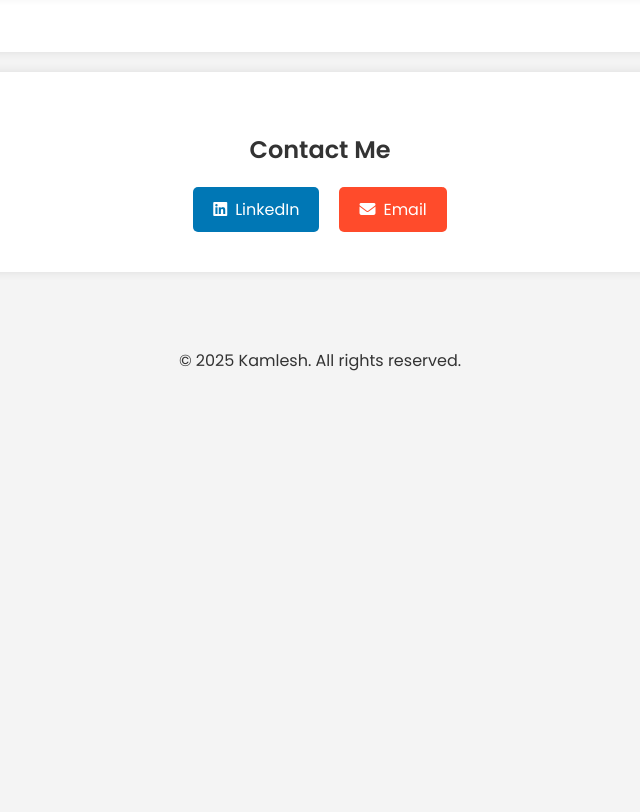
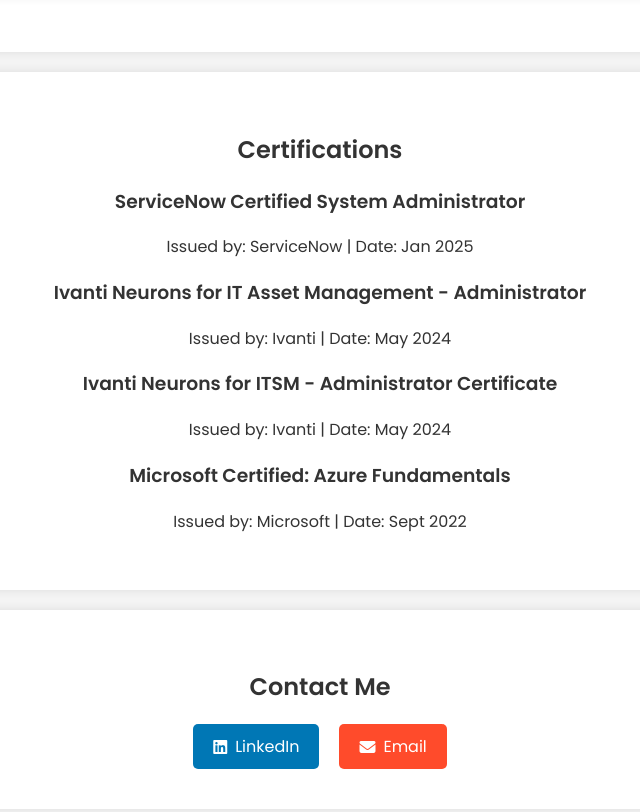
Before and after one commit to kamlesh2909/IvantiHeatPortfolio, a plain HTML site: page index.html in a window 1280 px wide. Shown: the part 3409-4221 px from the top of the page, without its empty margins (320-960 px from the left). Before the commit the page ends 3818 px from the top, so only its background shows below. Drawn offline with Linux system fonts and the light colour scheme.

Commit message:
Update index.html

```diff
--- a/index.html
+++ b/index.html
@@ -119,6 +119,28 @@
             </div>
         </section>
 
+        <section id="certifications" class="section">
+            <h2>Certifications</h2>
+            <div class="certifications-container">
+                <div class="certification-item">
+                    <h3>ServiceNow Certified System Administrator</h3>
+                    <p>Issued by: ServiceNow | Date: Jan 2025</p>
+                </div>
+                <div class="certification-item">
+                    <h3>Ivanti Neurons for IT Asset Management - Administrator</h3>
+                    <p>Issued by: Ivanti | Date: May 2024</p>
+                </div>
+                <div class="certification-item">
+                    <h3>Ivanti Neurons for ITSM - Administrator Certificate</h3>
+                    <p>Issued by: Ivanti | Date: May 2024</p>
+                </div>
+                <div class="certification-item">
+                    <h3>Microsoft Certified: Azure Fundamentals</h3>
+                    <p>Issued by: Microsoft | Date: Sept 2022</p>
+                </div>
+            </div>
+        </section>
+
         <section id="contact" class="section">
             <h2>Contact Me</h2>
             <div class="contact-buttons">
```
